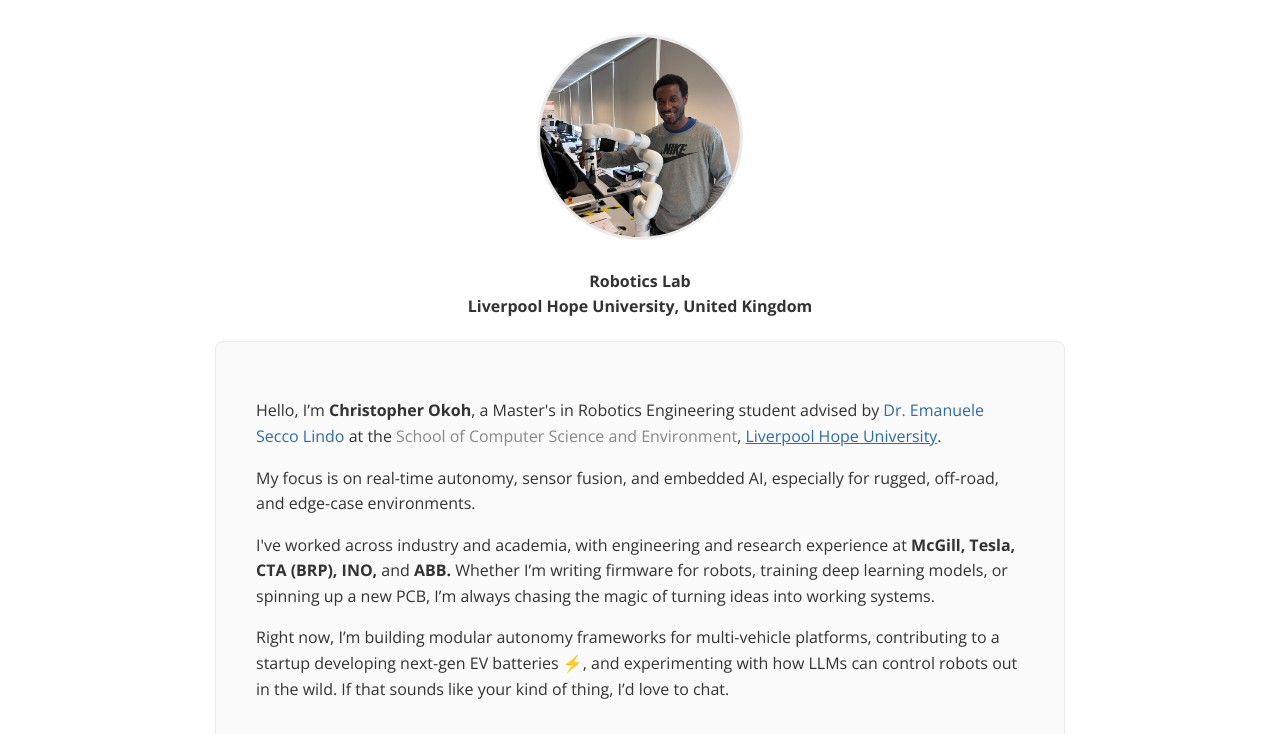
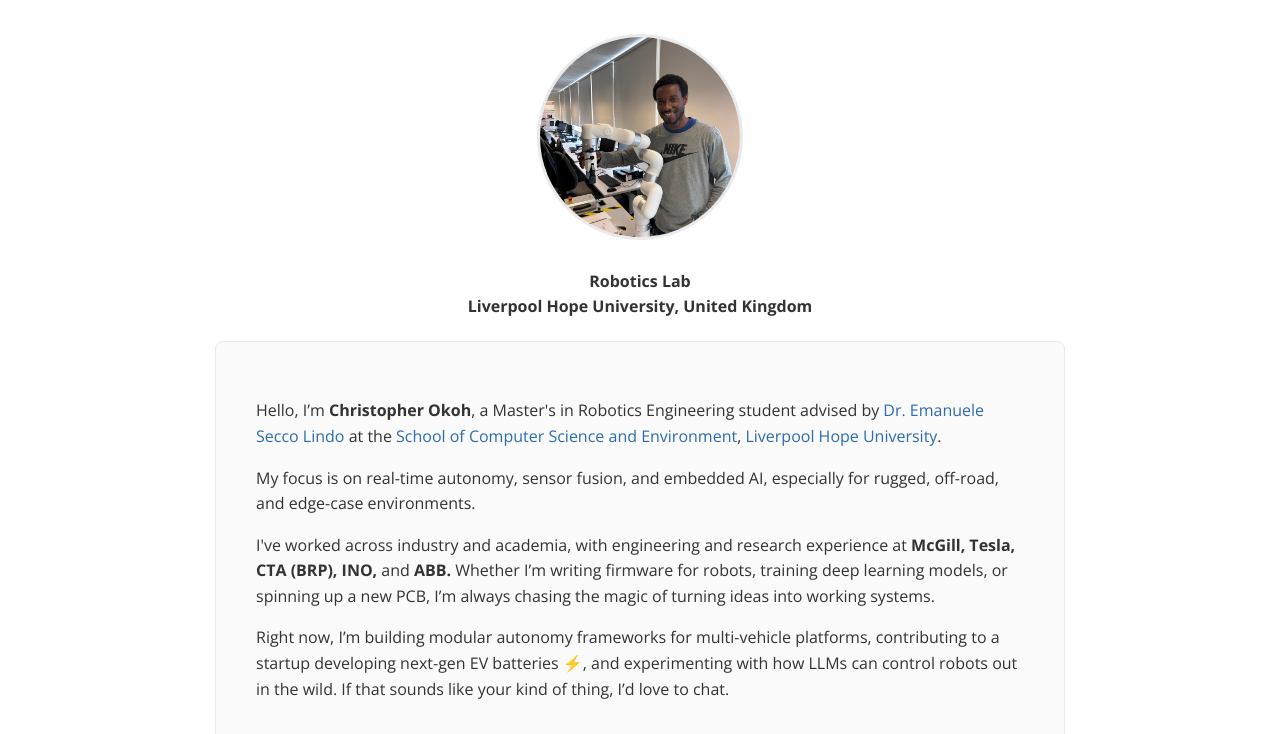
Before and after one commit to ChristopherOkoh60/ChristopherOkoh60.github.io, a plain HTML site: page index.html in a window 1280 px wide. Shown: the part 60-794 px from the top of the page. Drawn offline with nearby package versions, Linux system fonts and the light colour scheme.

Commit message:
Update index.html

```diff
--- a/index.html
+++ b/index.html
@@ -48,7 +48,7 @@
         <section class="main-card">
             <div class="sub-section">
                 <p>
-                    Hello, I’m <strong>Christopher Okoh</strong>, a Master's in Robotics Engineering student advised by <a href="https://profiles.hope.ac.uk/seccoe" style="text-decoration: none; border-bottom: none;" onmouseover="this.style.textDecoration='underline';" onmouseout="this.style.textDecoration='none';">Dr. Emanuele Secco Lindo</a> at the <a href="https://www.hope.ac.uk/computerscienceandtheenvironment/" style="text-decoration: none; border-bottom: none; color: var(--subtext-color);" onmouseover="this.style.textDecoration='underline';" onmouseout="this.style.textDecoration='none';">School of Computer Science and Environment</a>, <a href="https://www.hope.ac.uk/">Liverpool Hope University</a>.
+                    Hello, I’m <strong>Christopher Okoh</strong>, a Master's in Robotics Engineering student advised by <a href="https://profiles.hope.ac.uk/seccoe" style="text-decoration: none; border-bottom: none;" onmouseover="this.style.textDecoration='underline';" onmouseout="this.style.textDecoration='none';">Dr. Emanuele Secco Lindo</a> at the <a href="https://www.hope.ac.uk/computerscienceandtheenvironment/" style="text-decoration: none; border-bottom: none;" onmouseover="this.style.textDecoration='underline';" onmouseout="this.style.textDecoration='none';">School of Computer Science and Environment</a>, <a href="https://www.hope.ac.uk/" style="text-decoration: none; border-bottom: none;" onmouseover="this.style.textDecoration='underline';" onmouseout="this.style.textDecoration='none';">Liverpool Hope University</a>.
                 <p>
                     My focus is on real-time autonomy, sensor fusion, and embedded AI, especially for rugged, off-road, and edge-case environments.
                 </p>
```
